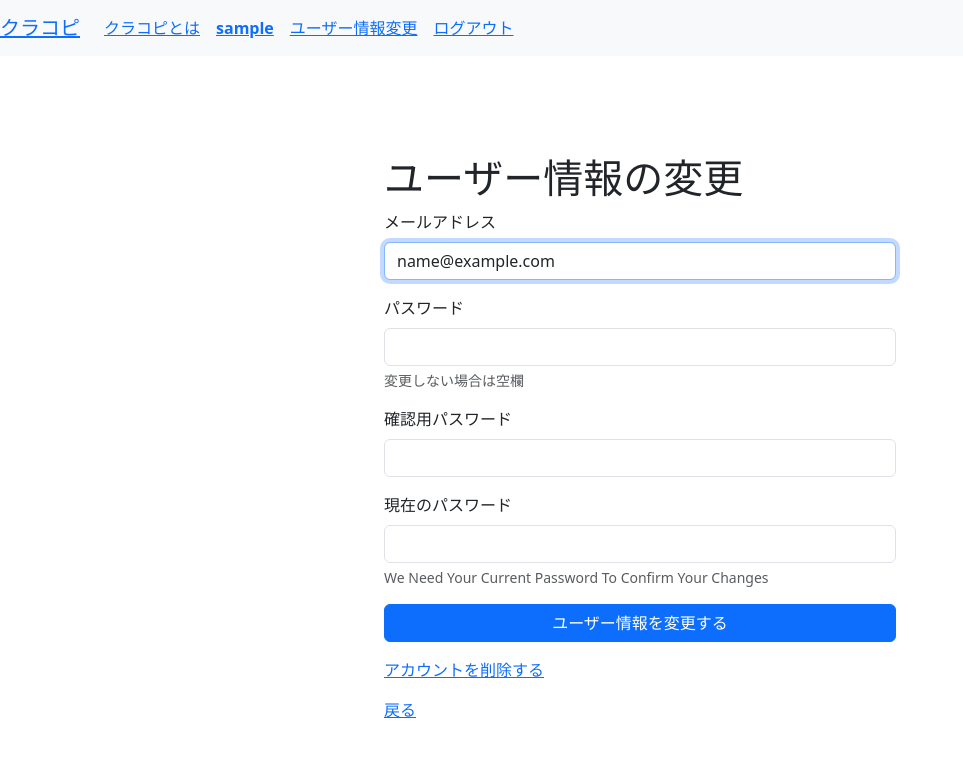
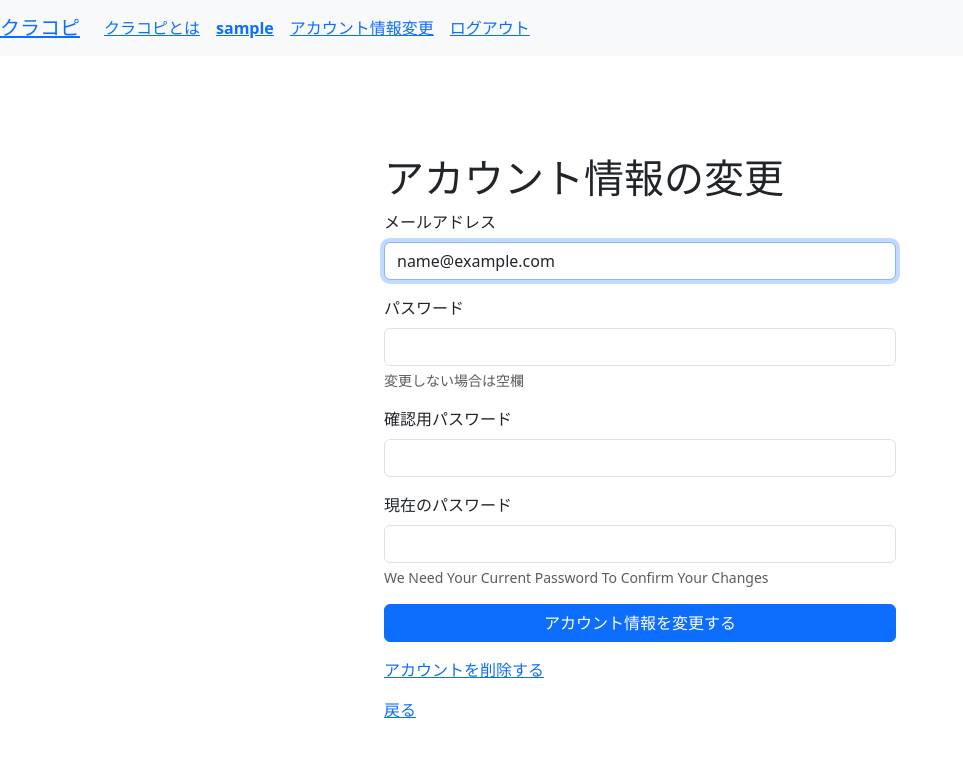
Before and after one commit to Hata224/kh_app, a Rails app: page /users/edit in a window 1280 px wide. Shown: the top 757 px of the page, without its empty margins (0-963 px from the left). Run offline with Rails 7, Linux system fonts and the light colour scheme; the visitor is signed in with stand-in values (Sample User, id 1); style sheets or scripts are compiled from the project's sources; some libraries are stand-ins or nearby versions.

Commit message:
[update]フォーム画面のデザイン変更

```diff
--- a/app/views/devise/registrations/edit.html.erb
+++ b/app/views/devise/registrations/edit.html.erb
@@ -1,5 +1,5 @@
 <div class="container-login">
-<h1>ユーザー情報の変更</h1>
+<h1>アカウント情報の変更</h1>
 
 <%= form_for(resource, as: resource_name, url: registration_path(resource_name), html: { method: :put }) do |f| %>
   <%= bootstrap_devise_error_messages! %>
@@ -29,7 +29,7 @@
   </div>
 
   <div class="form-group">
-    <%= f.submit 'ユーザー情報を変更する', class: 'btn btn-primary btn-block' %>
+    <%= f.submit 'アカウント情報を変更する', class: 'btn btn-primary btn-block' %>
   </div>
 <% end %>
 
--- a/app/views/devise/registrations/new.html.erb
+++ b/app/views/devise/registrations/new.html.erb
@@ -20,7 +20,10 @@
 
   <div class="form-group">
     <%= f.label :password_confirmation %>
-    <%= f.password_field :password_confirmation, autocomplete: 'current-password', class: 'form-control' %>
+    <%= f.password_field :password_confirmation, autocomplete: 'current-password', class: 'form-control',
+                        required: true,
+                        minlength: @minimum_password_length,
+                        maxlength: '30' %>
   </div>
 
   <div class="form-group">
--- a/app/views/layouts/application.html.erb
+++ b/app/views/layouts/application.html.erb
@@ -25,7 +25,7 @@
       <li class="nav-item nav-link"><%= link_to 'クラコピとは', "#" %><span class="sr-only">(current)</span></li>
       <% if user_signed_in? %>
       <li class="nav-item nav-link"><strong><%= link_to current_user.username, pages_show_path %></strong></li>
-         <li class="nav-item nav-link"><%= link_to 'ユーザー情報変更', edit_user_registration_path %></li>
+         <li class="nav-item nav-link"><%= link_to 'アカウント情報変更', edit_user_registration_path %></li>
                 <li class="nav-item nav-link"><%= link_to 'ログアウト', destroy_user_session_path, method: :delete %></li>
                 <% else %>
                 <li class="nav-item nav-link"><%= link_to '新規登録', new_user_registration_path %></li>
--- a/config/routes.rb
+++ b/config/routes.rb
@@ -2,7 +2,16 @@
 
 Rails.application.routes.draw do
   devise_for :users
-
-  root to: 'pages#home'
-  get 'pages/show'
+  devise_scope :user do
+    patch 'user' => 'devise_invitable/registrations#update', as: nil
+    put 'user' => 'devise_invitable/registrations#update',
+        as: :update_user_registration
+    delete 'user' => 'devise_invitable/registrations#destroy',
+           as: :destroy_user_registration
+    patch 'password' => 'devise/passwords#update'
+    put 'password' => 'devise/passwords#update', as: :update_user_password
+    resources :users
+    root to: 'pages#home'
+    get 'pages/show'
+  end
 end
```
